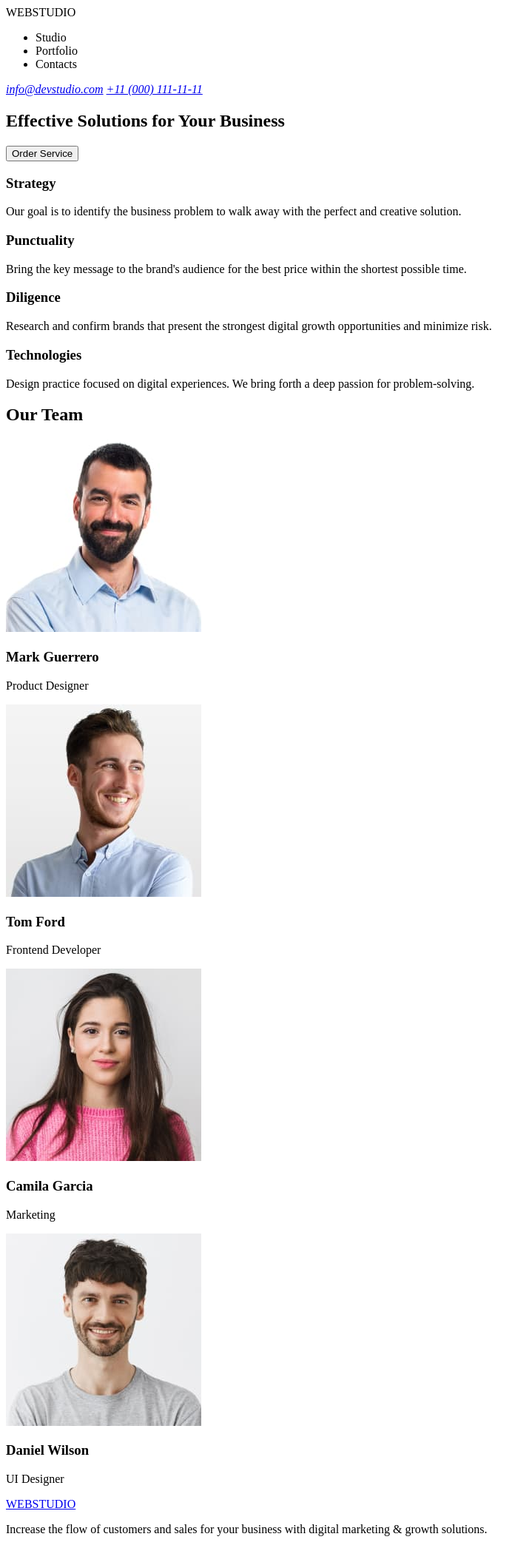
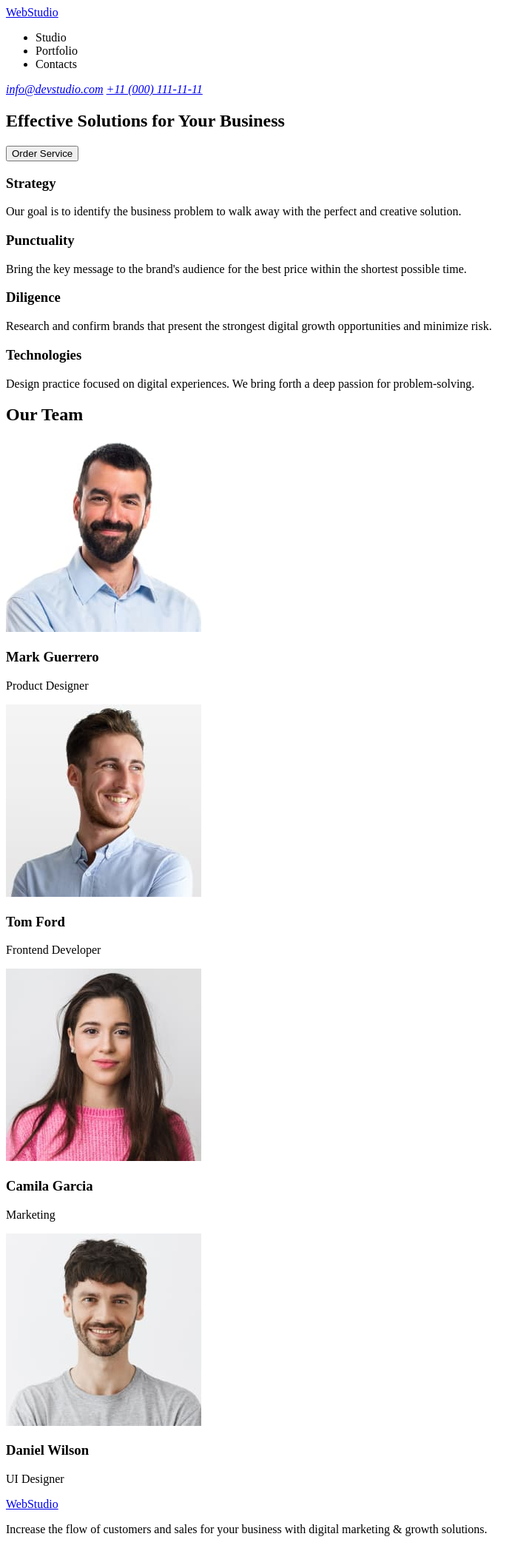
Before and after one commit to CosteaDarius/goit-markup-hw-01, a plain HTML site: page index.html in a window 1280 px wide. Shown: the whole page at 74% size, without its empty margins (0-719 px from the left). Drawn offline with Linux system fonts and the light colour scheme.

Commit message:
Update index.html

```diff
--- a/index.html
+++ b/index.html
@@ -8,7 +8,7 @@
 
   <body>
     <header>
-      <span>WEBSTUDIO</span>
+      <a href="index.html">WebStudio</a>
 
       <nav>
         <ul>
@@ -95,7 +95,7 @@
       </section>
     </main>
     <footer>
-      <a href="index.html">WEBSTUDIO</a>
+      <a href="index.html">WebStudio</a>
       <p>
         Increase the flow of customers and sales for your business with digital
         marketing & growth solutions.
```
